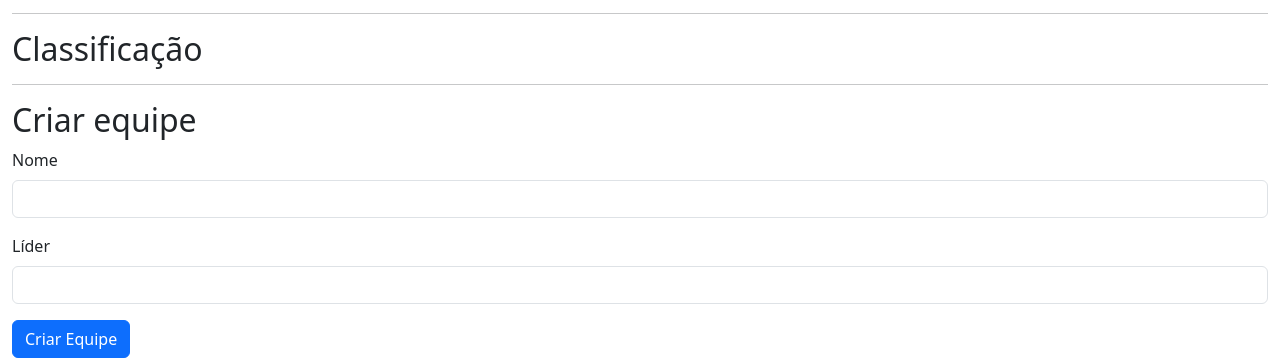
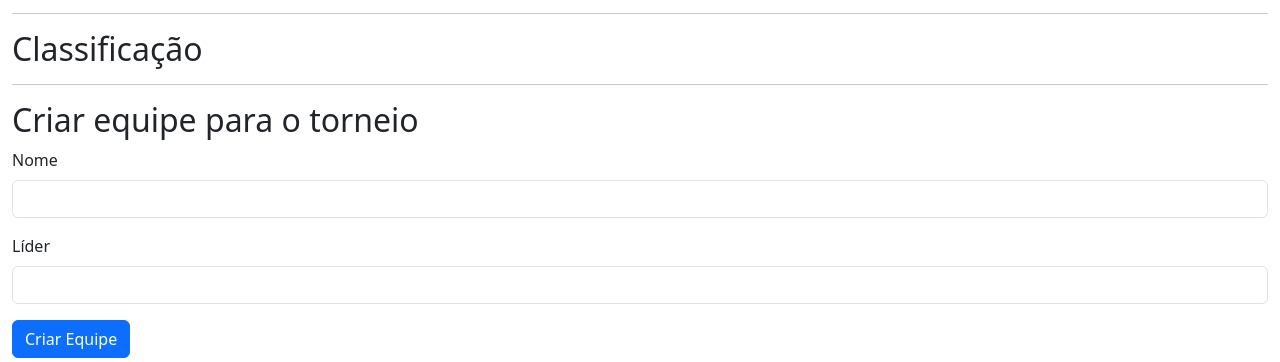
Before and after one commit to kizumba/escolaativa, a Flask app: template templates/disputas.html in a window 1280 px wide. Shown: the part 107-469 px from the top of the page. Run offline with Flask 3, Linux system fonts and the light colour scheme; the template is opened without the code that fills it, so the values that code supplies are empty.

Commit message:
Criação de equipes em torneios.

```diff
--- a/templates/disputas.html
+++ b/templates/disputas.html
@@ -6,7 +6,7 @@
 <hr>
 <h2>Classificação</h2>
 <hr>
-<h2>Criar equipe</h2>
+<h2>Criar equipe para o torneio</h2>
 <form method="post" action="{{url_for('criar_equipe')}}">
 <div class="mb-3">
     <label class="form-label">Nome</label>
@@ -16,6 +16,7 @@
     <label class="form-label">Líder</label>
     <input class="form-control" type="text" name="lider" required>
 </div>
+
 
 <input type="hidden" name="id_turma" value="{{ torneio.id_turma }}">
 <input type="hidden" name="id_torneio" value="{{ torneio.id }}">
```
